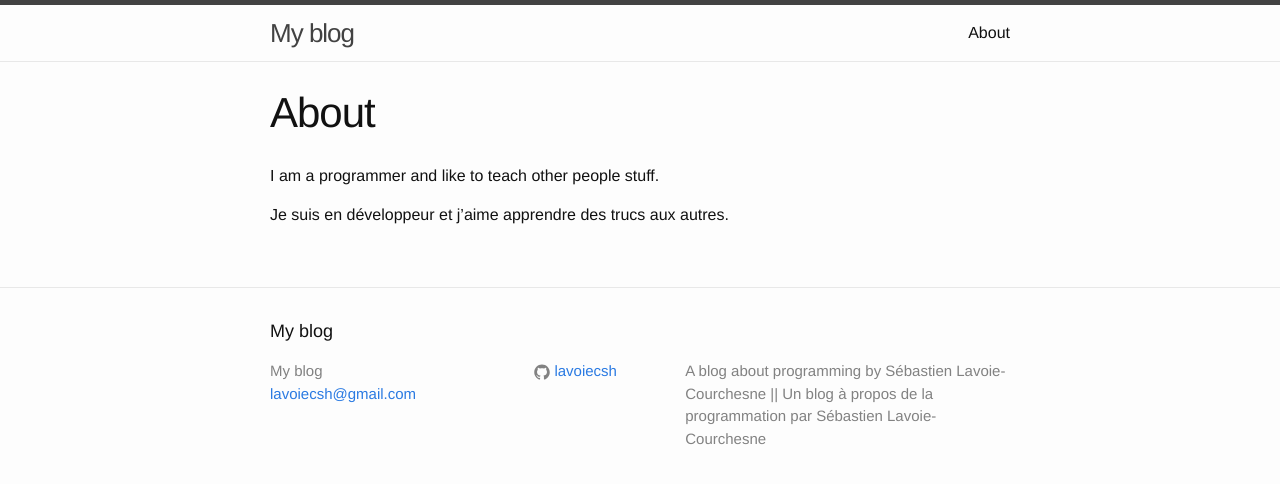
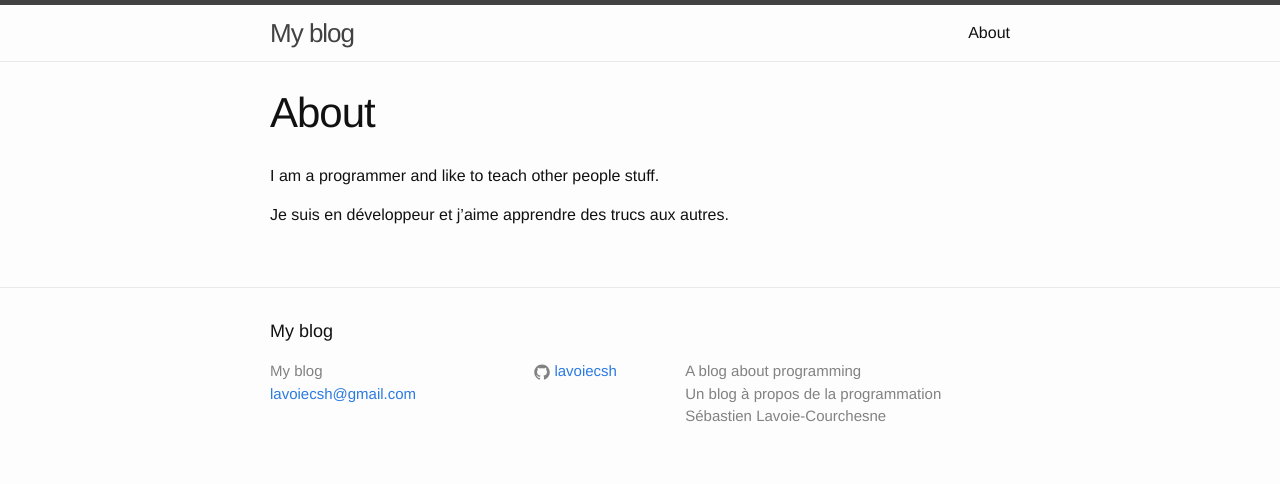
Before and after one commit to lavoiecsh/lavoiecsh.github.io, a Jekyll site: the page built from about.md, in a window 1280 px wide. Shown: the top 484 px of the page. Built offline with Jekyll 4.4.1, drawn with Linux system fonts in a browser that asks for light colours.

Commit message:
Remove Bundle

```diff
--- a/Gemfile
+++ /dev/null
@@ -1,3 +0,0 @@
-source 'https://rubygems.org'
-gem 'github-pages', group: :jekyll_plugins
-gem 'jekyll-theme-time-machine'
--- a/_config.yml
+++ b/_config.yml
@@ -1,11 +1,11 @@
 title: My blog
 email: lavoiecsh@gmail.com
 description: >
-  A blog about programming by Sébastien Lavoie-Courchesne ||
-  Un blog à propos de la programmation par Sébastien Lavoie-Courchesne
+  A blog about programming<br/>
+  Un blog à propos de la programmation<br/>
+  Sébastien Lavoie-Courchesne
 baseurl: ''
 url: http://lavoiecsh.github.io/
 twitter_username:
 github_username:  lavoiecsh
-theme: jekyll-theme-time-machine
 markdown: kramdown
```
Also changed, not shown: 1 other file.
